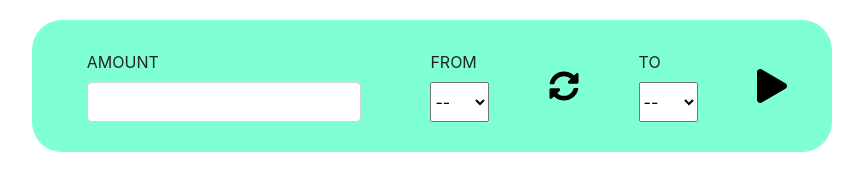
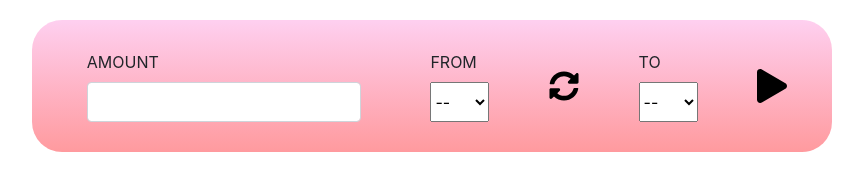
Before and after one commit to eatmoarrice/CurrencyConverter, a plain HTML site: page index.html in a window 1280 px wide. Shown: the whole page, without its empty margins (208-1071 px from the left). Drawn offline with nearby package versions, Linux system fonts and the light colour scheme.

Commit message:
beautify

```diff
--- a/style.css
+++ b/style.css
@@ -5,7 +5,7 @@
     margin-left: auto;
     margin-right: auto;
     max-width: 800px;
-    background-color: aquamarine;
+    background-image: linear-gradient(to top, #ff9a9e 0%, #fecfef 99%, #fecfef 100%);
     border-radius: 30px;
 }
 
```
